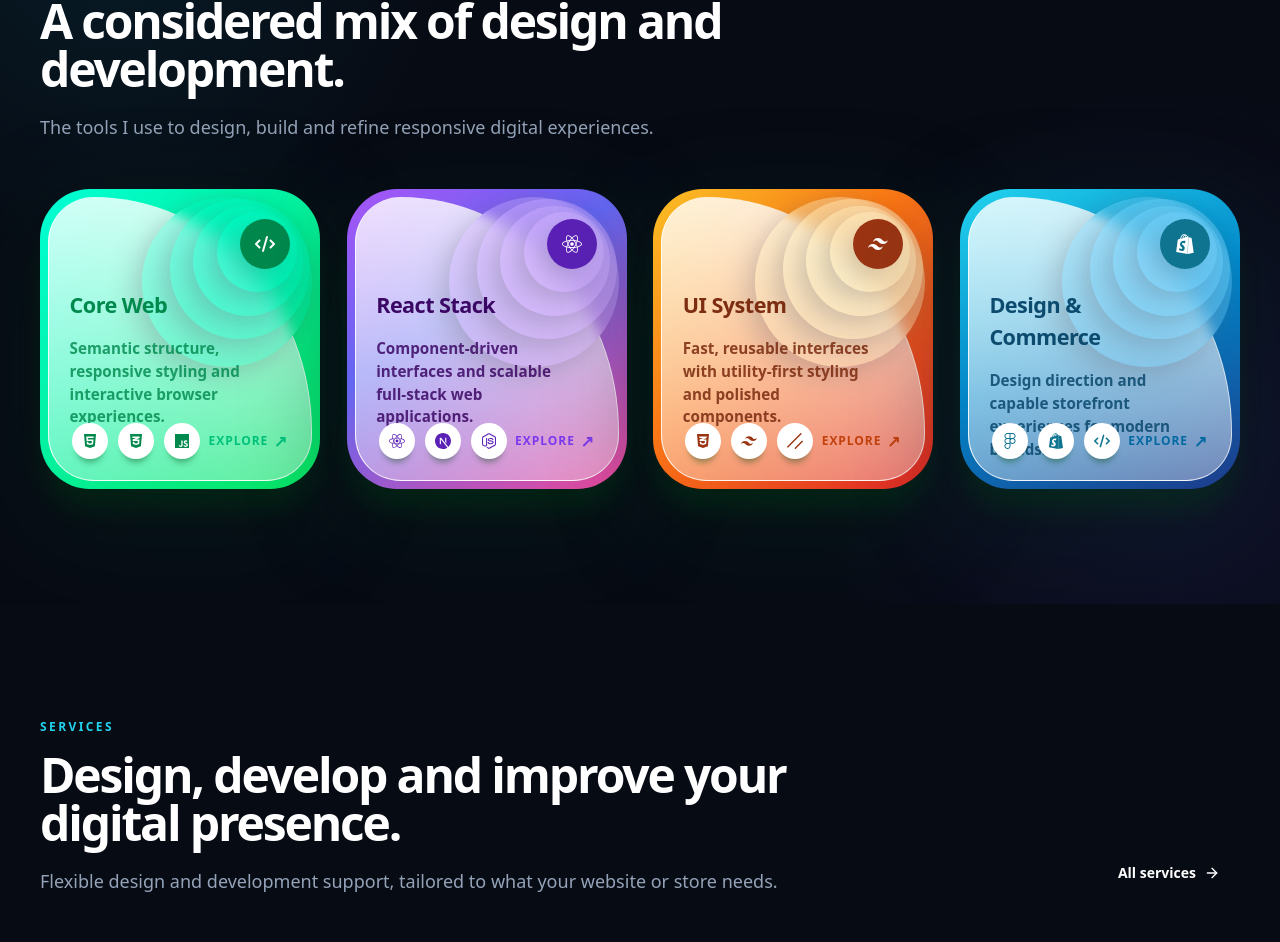
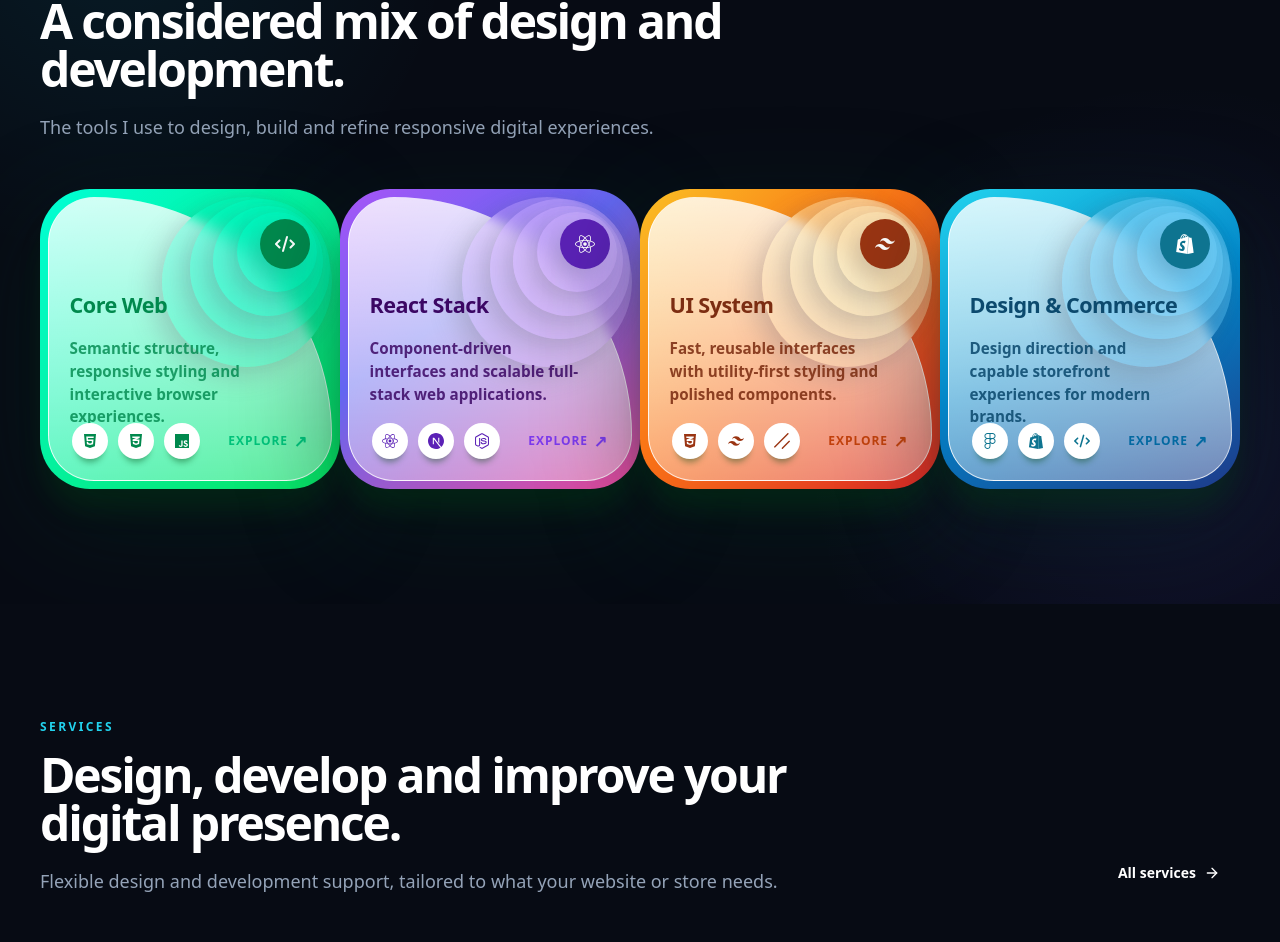
Before and after one commit to alamin-akon/alamin_akon, a Next.js app: page / in a window 1280 px wide. Shown: the part 1768-2710 px from the top of the page. Built offline with nearby package versions, Linux system fonts and the light colour scheme; no server answers.

Commit message:
style: adjust skills-demo-parent max-width for better layout consistency

```diff
--- a/app/globals.css
+++ b/app/globals.css
@@ -151,9 +151,9 @@ body { font-family: ui-sans-serif, system-ui, sans-serif; }
 @media (min-width: 640px) { .skills-tech-grid { grid-template-columns: repeat(2, minmax(0, 1fr)); } }
 @media (min-width: 1024px) { .skills-tech-grid { grid-template-columns: repeat(3, minmax(0, 1fr)); gap: 1.35rem; } }
 @media (min-width: 1440px) { .skills-tech-grid { grid-template-columns: repeat(5, minmax(0, 1fr)); } .skills-tech-card { min-height: 17rem; align-items: flex-start; flex-direction: column; } .skills-tech-copy { margin-top: auto; margin-left: 0; } .skills-tech-arrow { bottom: 1.35rem; } }
-.skills-demo-grid { display: grid; grid-template-columns: repeat(1, minmax(0, 1fr)); gap: 1.65rem; }
+.skills-demo-grid { display: grid; grid-template-columns: repeat(1, minmax(0, 1fr)); }
 .skills-demo-reveal { perspective: 1000px; }
-.skills-demo-parent { width: 100%; max-width: 400px; height: 300px; margin-inline: auto; filter: drop-shadow(0 28px 50px rgb(0 40 30 / .45)); perspective: 1000px; perspective-origin: 50% 50%; }
+.skills-demo-parent { width: 100%; max-width: 420px; height: 300px; margin-inline: auto; filter: drop-shadow(0 28px 50px rgb(0 40 30 / .45)); perspective: 1000px; perspective-origin: 50% 50%; }
 .skills-demo-parent--mint { --demo-grad: linear-gradient(135deg, #00ffd6 0%, #08e260 100%); --demo-title: #00894d; --demo-body: rgb(0 137 78 / .82); --demo-cta: #00c37b; --demo-orbit: rgb(0 249 203 / .22); --demo-fill: #00894d; }
 .skills-demo-parent--violet { --demo-grad: linear-gradient(145deg, #a855f7 0%, #6366f1 40%, #ec4899 100%); --demo-title: #3b0764; --demo-body: rgb(59 7 100 / .85); --demo-cta: #7c3aed; --demo-orbit: rgb(216 180 254 / .35); --demo-fill: #5b21b6; }
 .skills-demo-parent--solar { --demo-grad: linear-gradient(135deg, #fbbf24 0%, #f97316 45%, #dc2626 100%); --demo-title: #7c2d12; --demo-body: rgb(124 45 18 / .88); --demo-cta: #c2410c; --demo-orbit: rgb(254 243 199 / .4); --demo-fill: #9a3412; }
```
